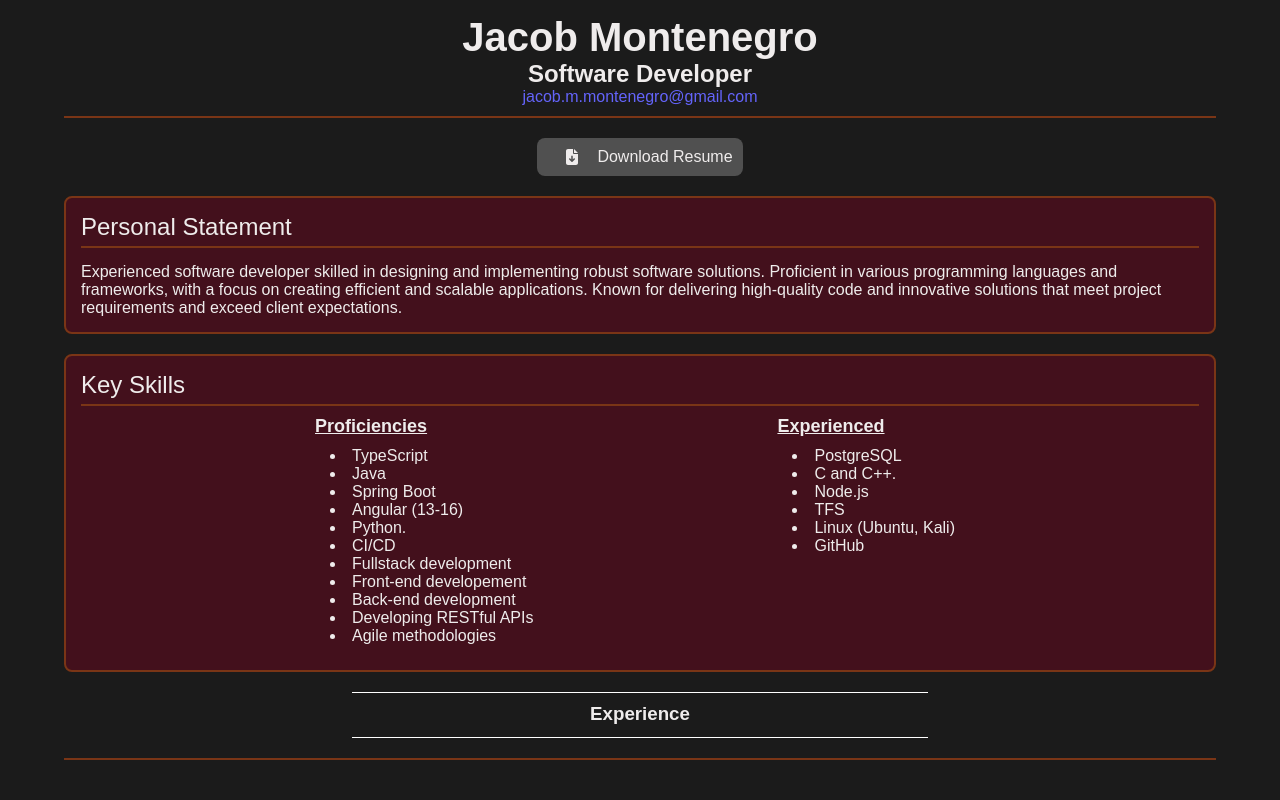
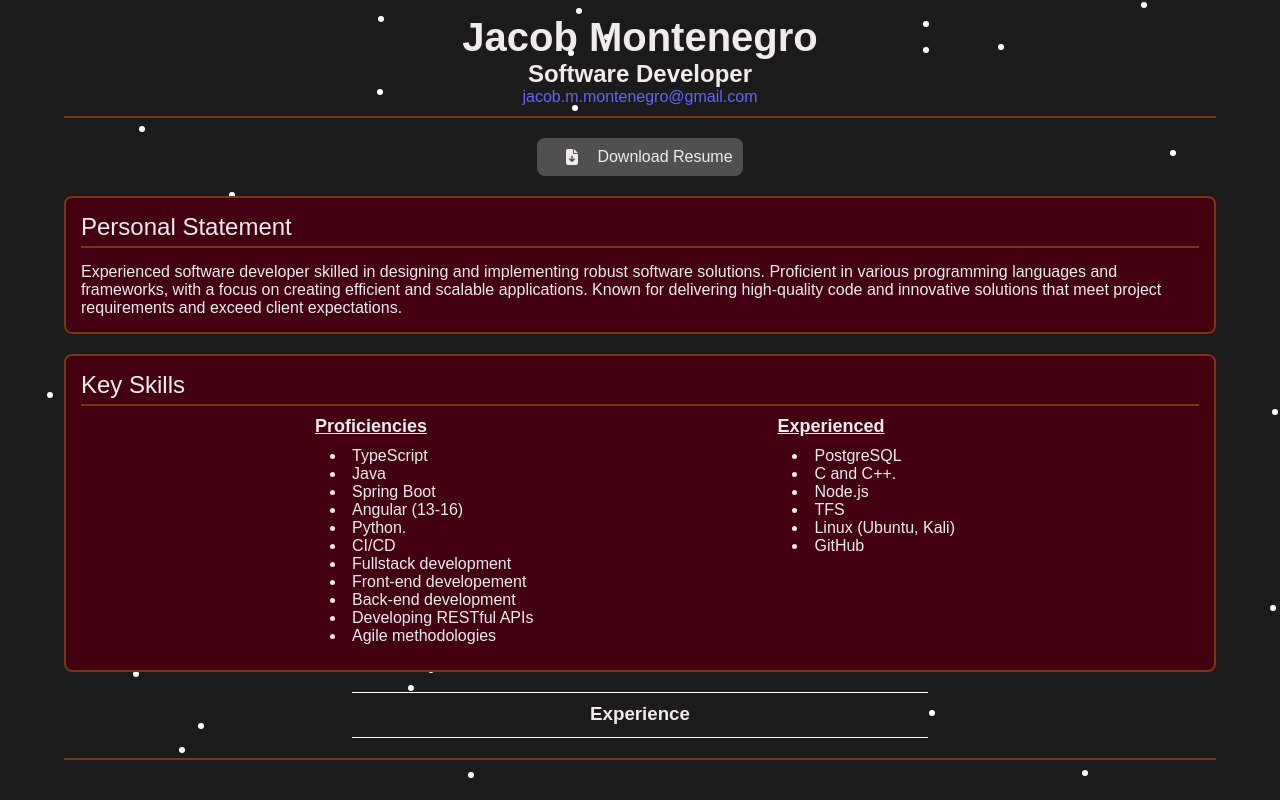
Before and after one commit to jmmontenegro/portfolio-react, a Next.js app: page / in a window 1280 px wide. Built offline with nearby package versions, Linux system fonts and the light colour scheme.

Commit message:
saving starry background for now

```diff
--- a/app/components/bulletin/bulletin.module.css
+++ b/app/components/bulletin/bulletin.module.css
@@ -7,6 +7,7 @@
     border-radius: 8px;
     min-width: 500px;
     width: 90vw;
+    z-index: 1;
 }
 
 .title {
--- /dev/null
+++ b/app/components/starry-background/starry-background.module.css
@@ -0,0 +1,43 @@
+.starBackground {
+    position: fixed;
+    top: 0;
+    left: 0;
+    width: 100%;
+    height: 100%;
+    pointer-events: none; /* Allows mouse events to pass through the stars */
+}
+
+.star {
+    position: absolute;
+    width: 2px;
+    height: 2px;
+    background-color: white;
+    border-radius: 50%;
+    /* Position the stars randomly */
+    top: calc(100% * var(--randomY));
+    left: calc(100% * var(--randomX));
+}
+
+/* Adjust the size and color of stars here */
+.star:nth-child(1) {
+    width: 4px;
+    height: 4px;
+    background-color: #FFF;
+}
+.star:nth-child(2) {
+    width: 3px;
+    height: 3px;
+    background-color: #DDD;
+}
+/* Add more star styles as needed */
+
+/* Parallax effect */
+.starBackground::before {
+    content: '';
+    position: absolute;
+    top: var(--mouseY);
+    left: var(--mouseX);
+    width: 1px;
+    height: 1px;
+    background-color: transparent;
+}
--- /dev/null
+++ b/app/components/starry-background/starry-background.tsx
@@ -0,0 +1,63 @@
+"use client";
+import React, { ReactElement, useEffect, useState, useRef } from 'react';
+import styles from './starry-background.module.css';
+import styled from 'styled-components';
+import throttle from 'lodash/throttle';
+
+const Star: React.FC<{ scale: number, top: number, left: number }>  = styled.div`
+  position: absolute;
+  width: ${props => props.scale}px;
+  height: ${props => props.scale}px;
+  background-color: white;
+  border-radius: 50%;
+  top: ${props => props.top}%;
+  left: ${props => props.left}%;
+
+  transition: transform 0.2s;
+
+  &:hover {
+    transform: scale(${props => props.scale});
+  }
+`;
+
+export default function StarBackground(): ReactElement {
+
+    const [mousePosition, setMousePosition] = useState( {x: 0, y: 0});
+    const [stars, setStars] = useState<{ top: number; left: number; }[]>([]);
+    const frame = useRef(0);
+
+    const moveHandler = throttle((e: MouseEvent) => {
+        setMousePosition({ x: e.clientX, y: e.clientY });
+    }, 100);
+
+    useEffect(() => {
+        window.addEventListener('mousemove', moveHandler);
+        return () => {
+            window.removeEventListener('mousemove', moveHandler);
+        };
+    }, []);
+
+    useEffect(() => {
+        const starPositions = Array(50).fill(null).map((_, index) => {
+            const top = Math.random() * 100;
+            const left = Math.random() * 100;
+            return { top, left };
+        });
+        setStars(starPositions);
+    }, []);
+
+    const starElements = stars.map((star, index) => {
+        const starPosition = { x: window.innerWidth * star.left / 100, y: window.innerHeight * star.top / 100 };
+        const distanceSquared = mousePosition.x && mousePosition.y ? Math.pow(starPosition.y - mousePosition.y, 2) + Math.pow(starPosition.x - mousePosition.x, 2) : 1;
+        const scale = distanceSquared > 0 ? Math.min(6, 50000 / distanceSquared) :  (2 + Math.random()) * 2;
+        return (
+            <Star key={index} scale={scale} top={star.top} left={star.left} />
+        );
+    });
+
+    return (
+        <div className={styles.starBackground}>
+            {starElements}
+        </div>
+    );
+};
--- a/app/globals.css
+++ b/app/globals.css
@@ -7,7 +7,7 @@
   font-family:system-ui, -apple-system, BlinkMacSystemFont, 'Segoe UI', Roboto, Oxygen, Ubuntu, Cantarell, 'Open Sans', 'Helvetica Neue', sans-serif;
   --kobe: rgb(122, 53, 22);
   --dark-blue: rgba(8, 43, 109, 0.30);
-  --burgundy: rgba(128, 0, 32, .4);
+  --burgundy: rgb(66, 0, 17);
 
   --foreground-rgb: 0, 0, 0;
   --background-start-rgb: 214, 219, 220;
--- a/app/page.tsx
+++ b/app/page.tsx
@@ -8,6 +8,7 @@ import { faFileDownload } from '@fortawesome/free-solid-svg-icons';
 import raycasterDemo1 from "../app/resources/raycaster_demo1.gif";
 import raycasterDemo2 from "../app/resources/raycaster_demo2.gif";
 import raycasterDemo3 from "../app/resources/raycaster_demo3.gif";
+import StarBackground from "./components/starry-background/starry-background";
 
 export default function Home(): ReactElement {
 
@@ -129,11 +130,11 @@ export default function Home(): ReactElement {
   };
   return (
     <main className={styles.main}>
+      <StarBackground/>
         { getHeader() }
         { getLine() }
       <div className={styles.resume}>
         <a className={styles.downloadButton} href={"Jacob_Montenegro_Resume.pdf"} download={"Jacob_Montenegro_Resume.pdf"}>
-
           <FontAwesomeIcon icon={faFileDownload} width={50} height={50}></FontAwesomeIcon>
           Download Resume
         </a>
--- a/package.json
+++ b/package.json
@@ -25,9 +25,11 @@
     "react": "^18",
     "react-collapsed": "^4.1.2",
     "react-dom": "^18",
-    "react-pdf-viewer": "^0.1.0"
+    "react-pdf-viewer": "^0.1.0",
+    "styled-components": "^6.1.9"
   },
   "devDependencies": {
+    "@types/lodash": "^4.17.1",
     "@types/node": "^20",
     "@types/react": "^18",
     "@types/react-dom": "^18",
```
Also changed, not shown: 1 other file (tests, documents, lock files or other folders).
